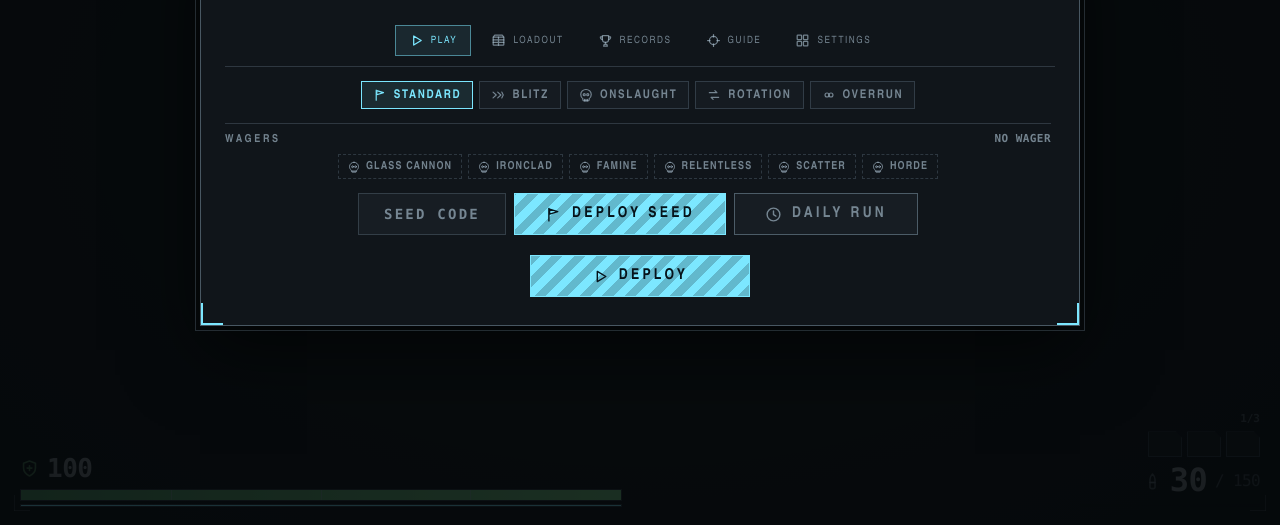
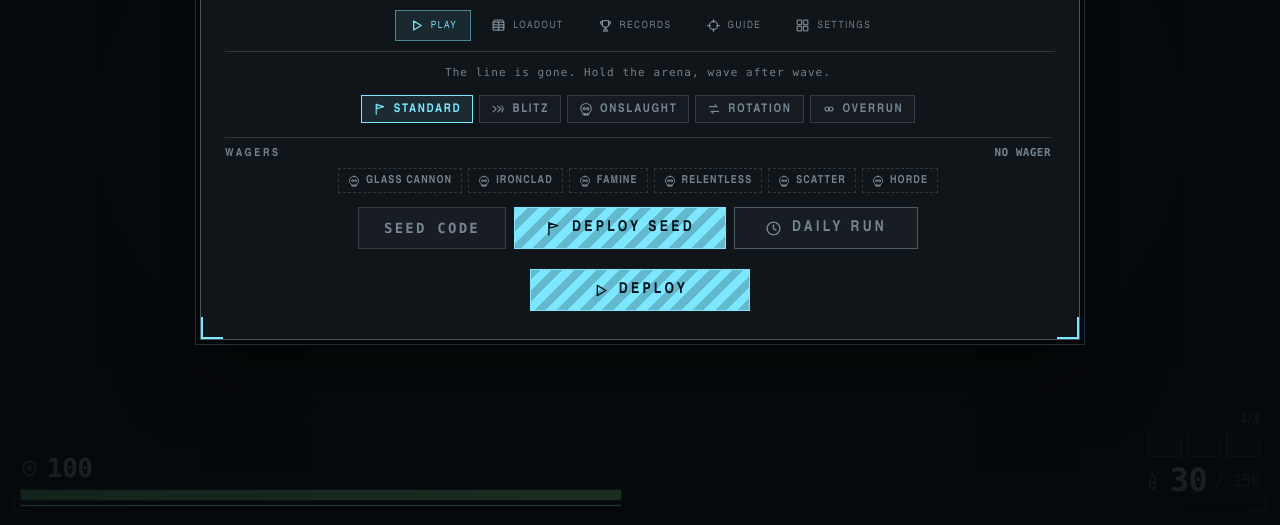
Before and after one commit to fawwaz1st/frontal-force, a website built with Vite: page index.html in a window 1280 px wide. Shown: the part 275-800 px from the top of the page. Built offline with nearby package versions, Linux system fonts and the light colour scheme.

Commit message:
feat(narrative): English story fragments (UI language consistency), one-line briefing on the PLAY tab

```diff
--- a/src/style.css
+++ b/src/style.css
@@ -696,6 +696,16 @@ kbd {
   box-shadow: inset 0 0 0 2px var(--accent);
 }
 .hud__chip--seed b { font-variant-numeric: tabular-nums; }
+
+/* ---------- Briefing ---------- */
+.hud__briefing {
+  margin: 0 0 2px;
+  font-family: var(--font-data);
+  font-size: 11px;
+  letter-spacing: 0.1em;
+  color: var(--text-dim);
+  text-align: center;
+}
 
 /* ---------- Field guide ---------- */
 .hud__guide {
--- a/src/ui/Hud.ts
+++ b/src/ui/Hud.ts
@@ -804,6 +804,10 @@ export class Hud {
           </div>
 
           <div class="hud__panel" data-panel="play" role="tabpanel" id="panel-play" aria-labelledby="tab-play">
+            <!-- The one line of framing the game otherwise lacks: why you are
+                 here and what you are doing. It is a place, a wave count and a
+                 war, in one sentence. -->
+            <p class="hud__briefing">The line is gone. Hold the arena, wave after wave.</p>
             <div class="hud__modes" role="group" aria-label="Game mode">
               <button type="button" class="hud__mode-chip active" data-mode="standard" title="Classic waves, steady ramp">${icon('flag')}<span>STANDARD</span></button>
               <button type="button" class="hud__mode-chip" data-mode="blitz" title="Short breaks, denser spawns, ×1.35 score">${icon('sprint')}<span>BLITZ</span></button>
--- a/src/world/Maps.ts
+++ b/src/world/Maps.ts
@@ -67,8 +67,8 @@ export const MAPS: readonly MapTheme[] = [
     id: 'dawn-range',
     name: 'DAWN RANGE',
     story: [
-      'Sekali unit artileri. Sekarang: sasaran.',
-      'Mereka menembak mundur sampai tidak ada lagi yang menembak.',
+      'An artillery unit once. Now: the target.',
+      'They shot back until nobody was left to shoot.',
     ],
     tagline: 'cold light, long shadows',
     floor: {
@@ -95,8 +95,8 @@ export const MAPS: readonly MapTheme[] = [
     id: 'night-yard',
     name: 'NIGHT YARD',
     story: [
-      'Garasi kendaraan militer. Semua sudah dibawa pergi — atau dimakan.',
-      'Yang tersisa: kunci yang tidak ada mobilnya.',
+      'A military motor pool. Everything was driven off — or eaten.',
+      'What is left: keys with no vehicles.',
     ],
     tagline: 'dark, tight, lit by work lamps',
     floor: {
@@ -127,8 +127,8 @@ export const MAPS: readonly MapTheme[] = [
     id: 'rust-works',
     name: 'RUST WORKS',
     story: [
-      'Peleburan. Api mati 40 tahun lalu, besi masih panas.',
-      'Ada yang membangun ulang di sini. Bukan manusia.',
+      'A smelter. The fires died forty years ago; the iron is still warm.',
+      'Something rebuilt here. Not people.',
     ],
     tagline: 'hot haze over dead machinery',
     floor: {
@@ -155,8 +155,8 @@ export const MAPS: readonly MapTheme[] = [
     id: 'frost-line',
     name: 'FROST LINE',
     story: [
-      'Array radar lintas kutub. Masih berputar. Tidak ada yang mendengarkan.',
-      'Kecuali mereka.',
+      'A trans-polar radar array. Still turning. Nobody is listening.',
+      'Except them.',
     ],
     tagline: 'white ground, blue air, no cover for free',
     floor: {
```
